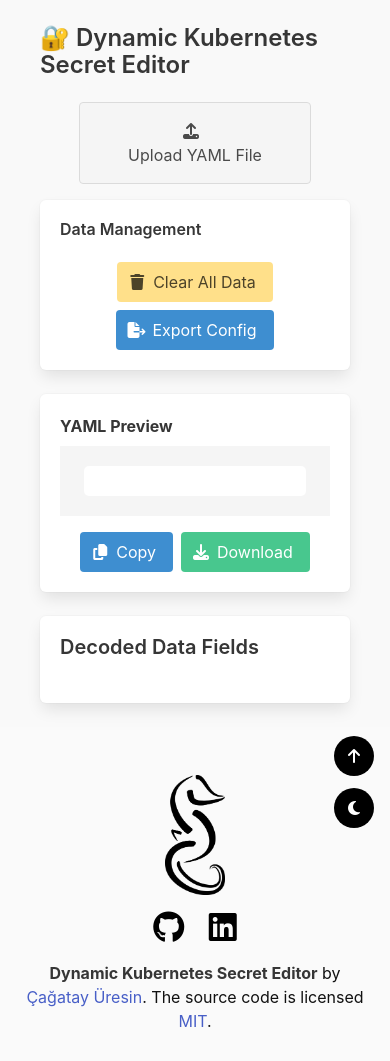
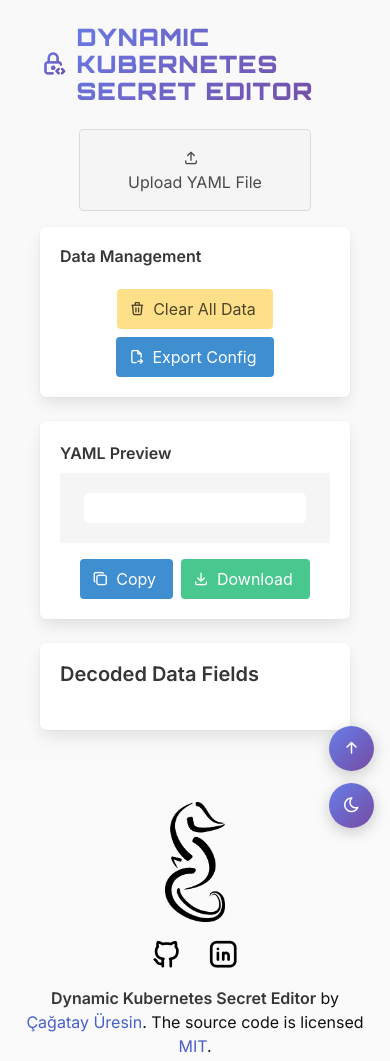
Before and after one commit to cagatayuresin/dynamic-kubernetes-secret-editor, a plain HTML site: page index.html in a window 390 px wide. Drawn offline with nearby package versions, Linux system fonts and the light colour scheme.

Commit message:
Enhance UI with new favicons, Google Fonts, and improved title styling; update theme toggle icons

```diff
--- a/index.html
+++ b/index.html
@@ -30,13 +30,21 @@
     <meta name="twitter:image" content="src/img/preview.png">
     <meta name="twitter:creator" content="@cagatayuresin">
 
-    <!-- Favicon -->
-    <link rel="icon" href="src/img/favicon.ico" type="image/x-icon">
+    <!-- Favicons -->
+    <link rel="icon" type="image/x-icon" href="src/img/favicon.ico">
+    <link rel="apple-touch-icon" sizes="180x180" href="src/img/favicon.ico">
+    <link rel="icon" type="image/png" sizes="32x32" href="src/img/favicon.ico">
+    <link rel="icon" type="image/png" sizes="16x16" href="src/img/favicon.ico">
+
+    <!-- Google Fonts - Orbitron for futuristic tech look -->
+    <link rel="preconnect" href="https://fonts.googleapis.com">
+    <link rel="preconnect" href="https://fonts.gstatic.com" crossorigin>
+    <link href="https://fonts.googleapis.com/css2?family=Orbitron:wght@400;700;900&family=Inter:wght@300;400;500;600&display=swap" rel="stylesheet">
 
     <!-- Bulma CSS -->
     <link rel="stylesheet" href="https://cdn.jsdelivr.net/npm/bulma@0.9.4/css/bulma.min.css">
-    <!-- Font Awesome -->
-    <script src="https://kit.fontawesome.com/4ed1a77e89.js" crossorigin="anonymous"></script>
+    <!-- Tabler Icons - Webfont version (most reliable) -->
+    <link rel="stylesheet" href="https://cdn.jsdelivr.net/npm/@tabler/icons-webfont@latest/tabler-icons.min.css">
     <!-- Highlight.js -->
     <link id="yamlTheme" rel="stylesheet"
         href="https://cdnjs.cloudflare.com/ajax/libs/highlight.js/11.7.0/styles/nnfx-light.min.css">
@@ -53,7 +61,10 @@
         <div class="container">
             <div class="level">
                 <div class="level-left">
-                    <h1 class="title is-4">🔐 Dynamic Kubernetes Secret Editor</h1>
+                    <h1 class="title is-3 main-title">
+                        <i class="ti ti-lock-code"></i>
+                        DYNAMIC KUBERNETES SECRET EDITOR
+                    </h1>
                 </div>
             </div>
 
@@ -62,7 +73,7 @@
                 <label class="file-label">
                     <input class="file-input" type="file" id="yamlInput" accept=".yaml,.yml">
                     <span class="file-cta">
-                        <span class="file-icon"><i class="fas fa-upload"></i></span>
+                        <span class="file-icon"><i class="ti ti-upload"></i></span>
                         <span class="file-label">Upload YAML File</span>
                     </span>
                 </label>
@@ -73,11 +84,11 @@
                 <h2 class="title is-6">Data Management</h2>
                 <div class="buttons is-centered">
                     <button class="button is-warning" id="clearDataBtn">
-                        <span class="icon"><i class="fas fa-trash"></i></span>
+                        <span class="icon"><i class="ti ti-trash"></i></span>
                         <span>Clear All Data</span>
                     </button>
                     <button class="button is-info" id="exportConfigBtn">
-                        <span class="icon"><i class="fas fa-file-export"></i></span>
+                        <span class="icon"><i class="ti ti-file-export"></i></span>
                         <span>Export Config</span>
                     </button>
                 </div>
@@ -85,15 +96,15 @@
 
             <!-- YAML Preview -->
             <div class="box">
-                <label class="label">YAML Preview</label>
+                <h3 class="label">YAML Preview</h3>
                 <pre><code id="secretOutput" class="yaml hljs"></code></pre>
                 <div class="buttons is-centered mt-4">
                     <button class="button is-info" id="copyBtn">
-                        <span class="icon"><i class="fas fa-copy"></i></span>
+                        <span class="icon"><i class="ti ti-copy"></i></span>
                         <span>Copy</span>
                     </button>
                     <button class="button is-success" id="downloadBtn">
-                        <span class="icon"><i class="fas fa-download"></i></span>
+                        <span class="icon"><i class="ti ti-download"></i></span>
                         <span>Download</span>
                     </button>
                 </div>
@@ -110,10 +121,10 @@
     <!-- Floating Buttons: Back to Top + Theme Toggle -->
     <div id="floatingButtons">
         <button id="backToTopBtn" title="Back to top">
-            <i class="fas fa-arrow-up"></i>
+            <i class="ti ti-arrow-up"></i>
         </button>
         <button id="toggleThemeBtn" title="Toggle theme">
-            <i id="themeIcon" class="fas fa-moon"></i>
+            <i id="themeIcon" class="ti ti-moon"></i>
         </button>
     </div>
     <!-- Footer -->
@@ -122,10 +133,10 @@
             <div id="imagePlaceholder"></div>
             <p class="footer-icons" style="margin-top: 10px">
                 <a href="https://github.com/cagatayuresin" target="_blank" title="My GitHub Profile">
-                    <i id="github" class="fab fa-github fa-2x"></i>
+                    <i id="github" class="ti ti-brand-github" style="font-size: 2rem;"></i>
                 </a>
                 <a href="https://www.linkedin.com/in/cagatayuresin/" target="_blank" title="My LinkedIn Profile">
-                    <i id="linkedin" class="fab fa-linkedin fa-2x"></i>
+                    <i id="linkedin" class="ti ti-brand-linkedin" style="font-size: 2rem;"></i>
                 </a>
             </p>
             <p class="footer-text small">
--- a/src/css/style.css
+++ b/src/css/style.css
@@ -1,4 +1,8 @@
 /* Light and dark mode base */
+body {
+  font-family: 'Inter', -apple-system, BlinkMacSystemFont, 'Segoe UI', Roboto, sans-serif;
+}
+
 body.light-mode {
   background-color: #f9f9f9;
   color: #111;
@@ -7,6 +11,59 @@ body.light-mode {
 body.dark-mode {
   background-color: #1e1e1e;
   color: #eee;
+}
+
+/* Main title styling with tech font */
+.main-title {
+  font-family: 'Orbitron', monospace !important;
+  font-weight: 900 !important;
+  letter-spacing: 2px !important;
+  text-transform: uppercase !important;
+  background: linear-gradient(135deg, #667eea 0%, #764ba2 100%);
+  -webkit-background-clip: text;
+  -webkit-text-fill-color: transparent;
+  background-clip: text;
+  display: flex;
+  align-items: center;
+  gap: 15px;
+  text-shadow: none;
+}
+
+.main-title i {
+  background: linear-gradient(135deg, #667eea 0%, #764ba2 100%);
+  -webkit-background-clip: text;
+  -webkit-text-fill-color: transparent;
+  background-clip: text;
+  font-size: 1.2em;
+  stroke-width: 2;
+}
+
+body.dark-mode .main-title {
+  background: linear-gradient(135deg, #4facfe 0%, #00f2fe 100%);
+  -webkit-background-clip: text;
+  -webkit-text-fill-color: transparent;
+  background-clip: text;
+}
+
+body.dark-mode .main-title i {
+  background: linear-gradient(135deg, #4facfe 0%, #00f2fe 100%);
+  -webkit-background-clip: text;
+  -webkit-text-fill-color: transparent;
+  background-clip: text;
+  stroke-width: 2;
+}
+
+/* Responsive title */
+@media (max-width: 768px) {
+  .main-title {
+    font-size: 1.5rem !important;
+    letter-spacing: 1px !important;
+    gap: 10px;
+  }
+
+  .main-title i {
+    font-size: 1.1em;
+  }
 }
 
 body.dark-mode .box {
@@ -58,22 +115,34 @@ body.dark-mode .strong {
 
 /* Buttons (dark mode aware) */
 #floatingButtons button {
-  background-color: #000000;
+  background: linear-gradient(135deg, #667eea 0%, #764ba2 100%);
   color: white;
   border: none;
   border-radius: 50%;
-  width: 45px;
-  height: 45px;
-  font-size: 18px;
+  width: 50px;
+  height: 50px;
+  font-size: 20px;
   cursor: pointer;
   display: flex;
   align-items: center;
   justify-content: center;
-  transition: background-color 0.3s ease;
+  transition: all 0.3s ease;
+  box-shadow: 0 4px 15px rgba(0,0,0,0.2);
 }
 
 #floatingButtons button:hover {
-  background-color: #222;
+  transform: translateY(-2px);
+  box-shadow: 0 6px 20px rgba(0,0,0,0.3);
+}
+
+body.dark-mode #floatingButtons button {
+  background: linear-gradient(135deg, #4facfe 0%, #00f2fe 100%);
+}
+
+#floatingButtons button i {
+  font-size: 20px;
+  width: 20px;
+  height: 20px;
 }
 
 /* Remove scroll-triggered show/hide */
@@ -85,20 +154,45 @@ body.dark-mode .strong {
   margin: 0 10px;
   color: #000;
   text-decoration: none;
+  transition: all 0.3s ease;
 }
 
 body.dark-mode .footer-icons a {
   color: #fff;
 }
 
+.footer-icons a:hover {
+  transform: translateY(-2px);
+}
+
 #github:hover {
-  color: #333;
-  text-shadow: #333 0 0 1px;
+  color: #333 !important;
+  filter: drop-shadow(0 2px 4px rgba(51, 51, 51, 0.3));
 }
 
 #linkedin:hover {
-  color: #0077b5;
-  text-shadow: #0077b5 0 0 1px;
+  color: #0077b5 !important;
+  filter: drop-shadow(0 2px 4px rgba(0, 119, 181, 0.3));
+}
+
+/* Tabler Icons proper styling */
+.ti {
+  display: inline-block;
+  width: 1em;
+  height: 1em;
+  stroke-width: 1.5;
+  vertical-align: -0.125em;
+}
+
+/* Icon specific sizing */
+.file-icon .ti,
+.icon .ti {
+  font-size: inherit;
+}
+
+/* Footer social icons */
+.footer-icons .ti {
+  font-size: 2rem !important;
 }
 
 /* Improved file upload styling */
@@ -140,9 +234,13 @@ body.dark-mode .file.is-boxed:hover .file-cta {
   }
 
   #floatingButtons button {
-    width: 40px;
-    height: 40px;
-    font-size: 16px;
+    width: 45px;
+    height: 45px;
+    font-size: 18px;
+  }
+
+  #floatingButtons button i {
+    font-size: 18px;
   }
 
   .container {
--- a/src/js/script.js
+++ b/src/js/script.js
@@ -168,14 +168,14 @@ function applyTheme(mode) {
   if (mode === "dark") {
     document.body.classList.add("dark-mode");
     document.body.classList.remove("light-mode");
-    themeIcon.className = "fas fa-sun";
+    themeIcon.className = "ti ti-sun";
     localStorage.setItem("theme", "dark");
     imgElement.src = "src/img/cagatayuresin-logo-w.png";
     yamlTheme.href = "https://cdnjs.cloudflare.com/ajax/libs/highlight.js/11.7.0/styles/nnfx-dark.min.css";
   } else {
     document.body.classList.remove("dark-mode");
     document.body.classList.add("light-mode");
-    themeIcon.className = "fas fa-moon";
+    themeIcon.className = "ti ti-moon";
     localStorage.setItem("theme", "light");
     imgElement.src = "src/img/cagatayuresin-logo.png";
     yamlTheme.href = "https://cdnjs.cloudflare.com/ajax/libs/highlight.js/11.7.0/styles/nnfx-light.min.css";
```
